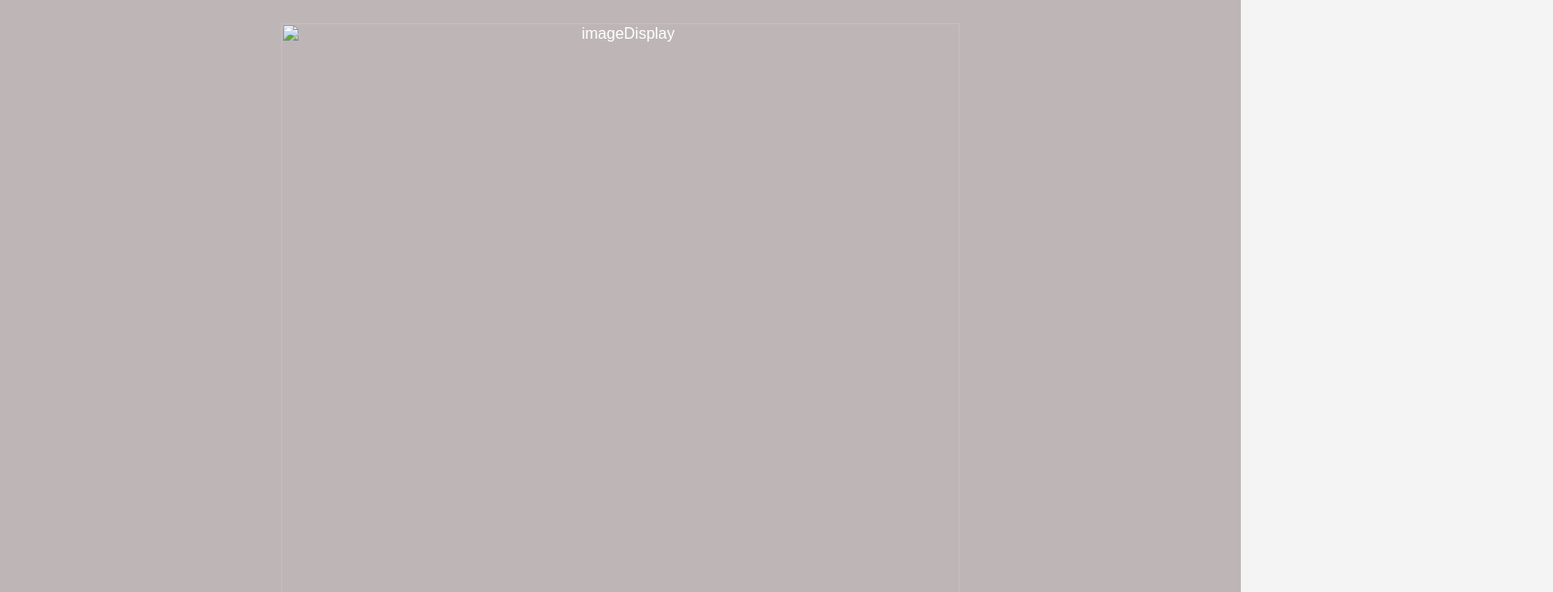
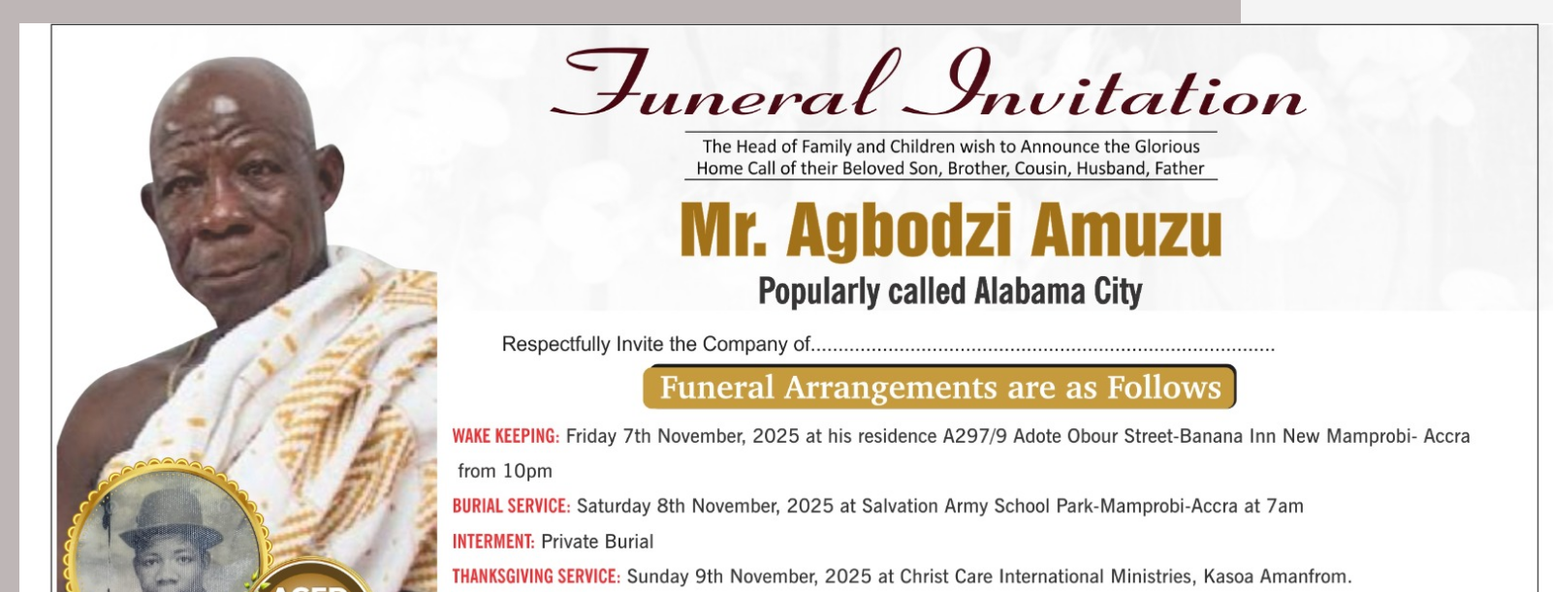
Before and after one commit to Teteiba-Ange/WEbApi, a plain HTML site: page index.html in a window 1280 px wide. Shown: the part 145-756 px from the top of the page at 97% size, 1602 px wide, since content can reach past the window. Drawn offline with Linux system fonts and the light colour scheme; files whose address does not match are found by name.

Commit message:
Update image source in index.html

```diff
--- a/index.html
+++ b/index.html
@@ -9,7 +9,7 @@
     <header>
         <h1>In Loving Memory of Agbodzi Amuzu</h1>
         <h2>aka <span>ALABAMA CITY</span></h2>
-        <img src="./asset/IMG-20250918-WA0021.jpg" alt="imageDisplay" width:600 height=700>
+        <img src="asset/IMG-20251027-WA0021.jpg" alt="imageDisplay" width:600 height=700>
     </header>
 
     <main>
```
